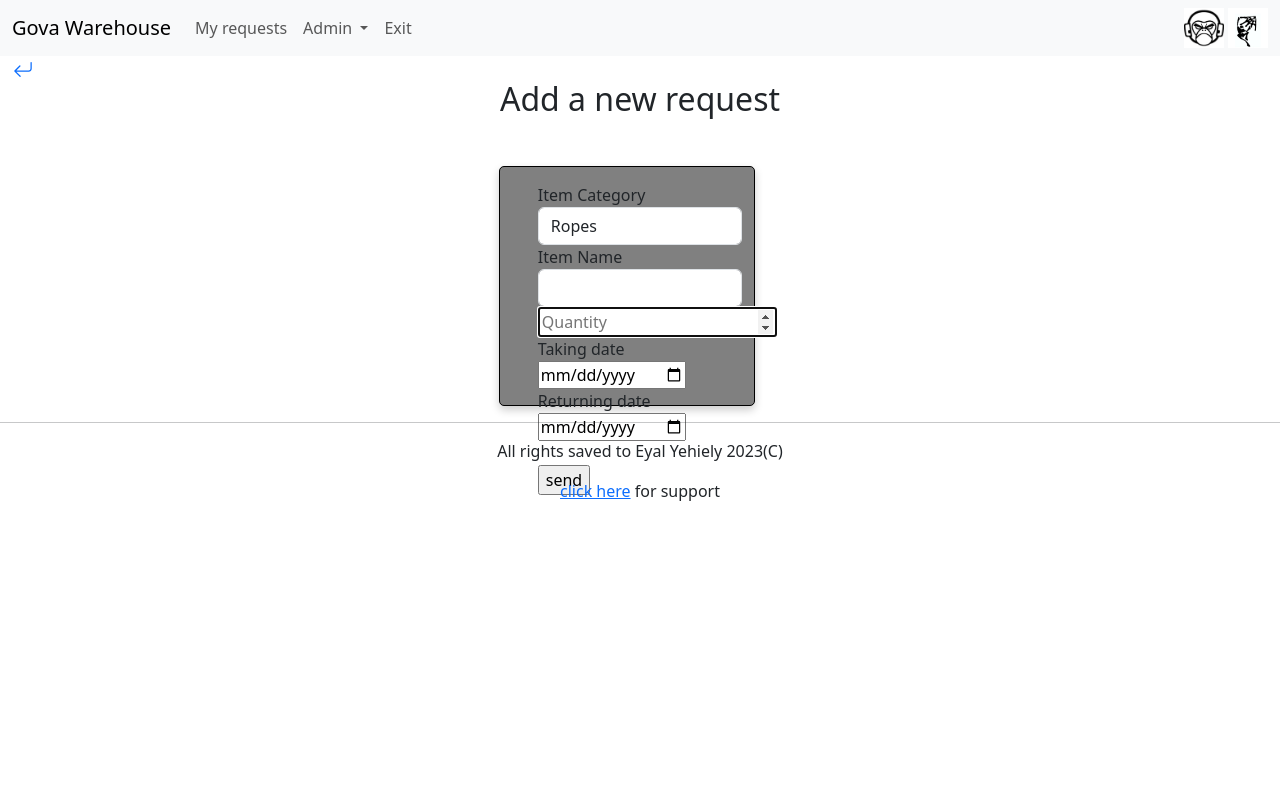
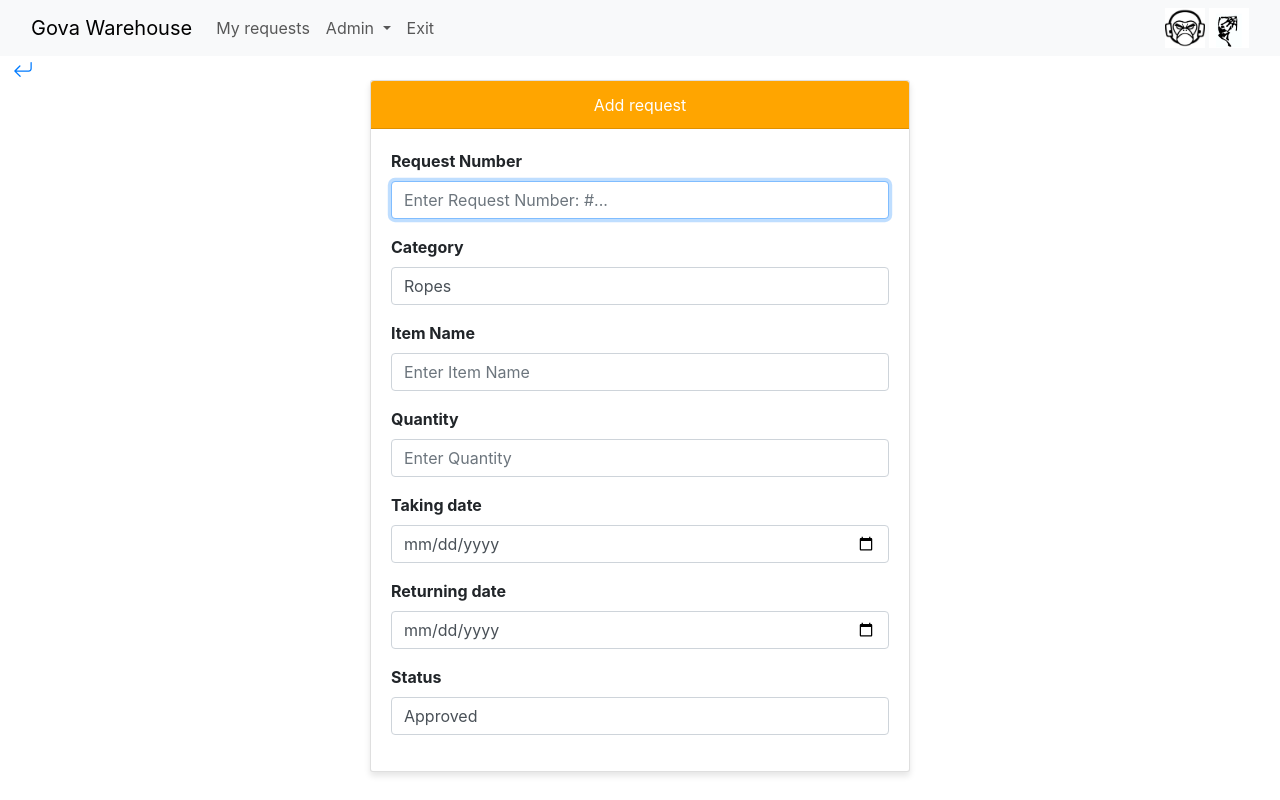
Before and after one commit to eyalyehiely/gova-warehouse, a Flask app: page /add_requests in a window 1280 px wide. Run offline with Flask 3, Linux system fonts and the light colour scheme; a user stored in the database is signed in; lists and menus that the app fills with data are empty; some libraries are stand-ins or nearby versions.

Commit message:
fourteen commit

```diff
--- a/templates/add_requests.html
+++ b/templates/add_requests.html
@@ -1,22 +1,36 @@
-{% extends 'base.html' %}
 
-{% block navbar %}
+{%extends 'base.html'%}
+{%block navbar%}
 
+<head>
+    <link href="https://maxcdn.bootstrapcdn.com/bootstrap/4.0.0/css/bootstrap.min.css" rel="stylesheet">
+    <script src="https://maxcdn.bootstrapcdn.com/bootstrap/4.0.0/js/bootstrap.min.js"></script>
+    <script src="https://cdnjs.cloudflare.com/ajax/libs/jquery/3.2.1/jquery.min.js"></script>
+    <link rel="stylesheet" href="/static/update_request.css">
+</head>
+<body>
     <div>
         <a href="/requests"><svg xmlns="http://www.w3.org/2000/svg" style="margin-left: 1vw;" width="20" height="20" fill="currentColor" class="bi bi-arrow-return-left" viewBox="0 0 16 16">
             <path fill-rule="evenodd" d="M14.5 1.5a.5.5 0 0 1 .5.5v4.8a2.5 2.5 0 0 1-2.5 2.5H2.707l3.347 3.346a.5.5 0 0 1-.708.708l-4.2-4.2a.5.5 0 0 1 0-.708l4-4a.5.5 0 1 1 .708.708L2.707 8.3H12.5A1.5 1.5 0 0 0 14 6.8V2a.5.5 0 0 1 .5-.5z"/>
           </svg></a>
     </div>
 
-<h2>Add a new request</h2>
-<div class="request">
-    <link rel="stylesheet" href="/static/requests.css">
-
 <div class="container">
-        <form action="/insert_requests" method="POST">
+    <div class="row justify-content-center">
+        <div class="col-md-6">
+            <div class="card">
+                <div class="card-header">
+                    Add request
+                </div>
+                <div class="card-body">
+                    <form action="/add_requests" method="POST">
                         <div class="form-group">
-                <label for="category">Item Category</label required>
-                <select class="form-control" name="Category" id="category">
+                            <label for="serial_number">Request Number</label>
+                            <input type="text" class="form-control" id="request_munber" name="request_munber" required autofocus placeholder="Enter Request Number: #...">
+                        </div>
+                        <div class="form-group">
+                            <label for="category">Category</label>
+                            <select class="form-control" id="category" name="category">
                                 <option value="ropes">Ropes</option>
                                 <option value="descenders">Descenders</option>
                                 <option value="rope_clamps">Rope Clamps</option>
@@ -28,34 +42,51 @@
                                 <option value="specials">Specials</option>
                             </select>
                         </div>
+                        <div class="form-group">
+                            <label for="item_name">Item Name</label>
+                            <input type="text" class="form-control" id="item_name" name="item_name" required autofocus placeholder="Enter Item Name">
+                        </div>
+                        <div class="form-group">
+                            <label for="quantity">Quantity</label>
+                            <input type="number" class="form-control" id="quantity" name="quantity" required autofocus placeholder="Enter Quantity">
+                        </div>
 
                         <div class="form-group">
-                <label for="item">Item Name</label>
-                <select class="form-control" name="Item" id="category-item" required>
-                </select>
+                            <label for="Taking date">Taking date</label>
+                            <input type="date" class="form-control" id="taking date" name="taking date" required autofocus placeholder="Enter taking date">
+                        </div>
+
+                        <div class="form-group">
+                            <label for="Returning date">Returning date</label>
+                            <input type="date" class="form-control" id="returning_date" name="returning_date" required autofocus placeholder="Enter returning date">
+                        </div>
+                        <div class="form-group">
+                            <label for="entrance_date">Status</label>
+                            <select class="form-control" id="status" name="status">
+                                <option value="approved">Approved</option>
+                                <option value="Not approved">Not approved</option>
+                        </div>
+
+                        <button style="background-color:orange" type="submit" class="btn btn-success btn-block">Update!</button>
+                    </form>
+                </div>
 
         </div>
-            <input type="number" name="quantity" required autofocus placeholder="Quantity" min="0" max="{{quantity_in_stock}}"required>
-
-            <div>
-                <label for="taking_date">Taking date</label>
-                <input type="date" name="taking_date" id="taking_date" required placeholder="Taking date">
     </div>
+</div>
+</body>
 
 
-            <div>
-                <label for="returning_date">Returning date</label>
-                <input type="date" name="returning_date" id="returning_date" required placeholder="Returning date">
-            </div>
-            <div>
-                <input type="image" src="" alt="">
-            </div>
-            <div>
-                <input type="submit" value="send">
-            </div>
-        </form>
-    </div>
-</div>
+
+
+<!-- <br><br><br><br><br><br><br><br><br><br> -->
+
+
+
+
+
+
+
 
 <script>
     const category = document.getElementById('category');
```
Lines whose indentation alone changed are shown as unchanged.
